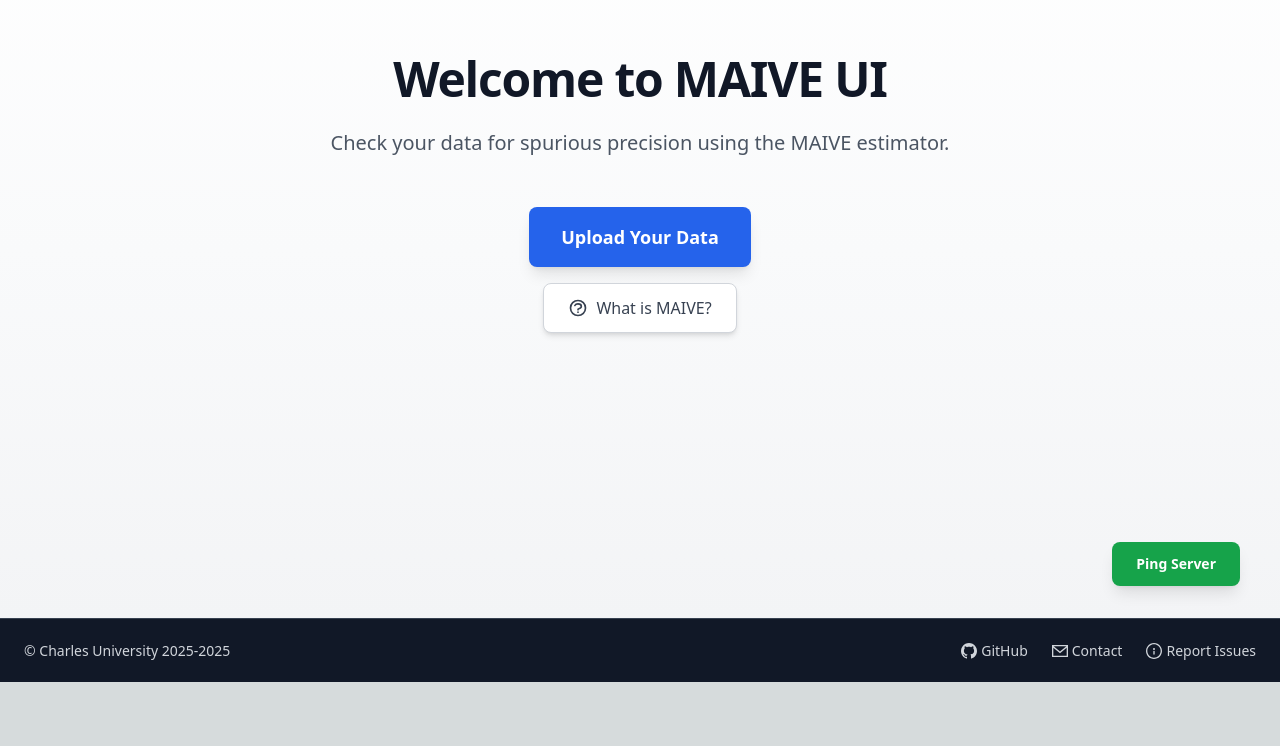
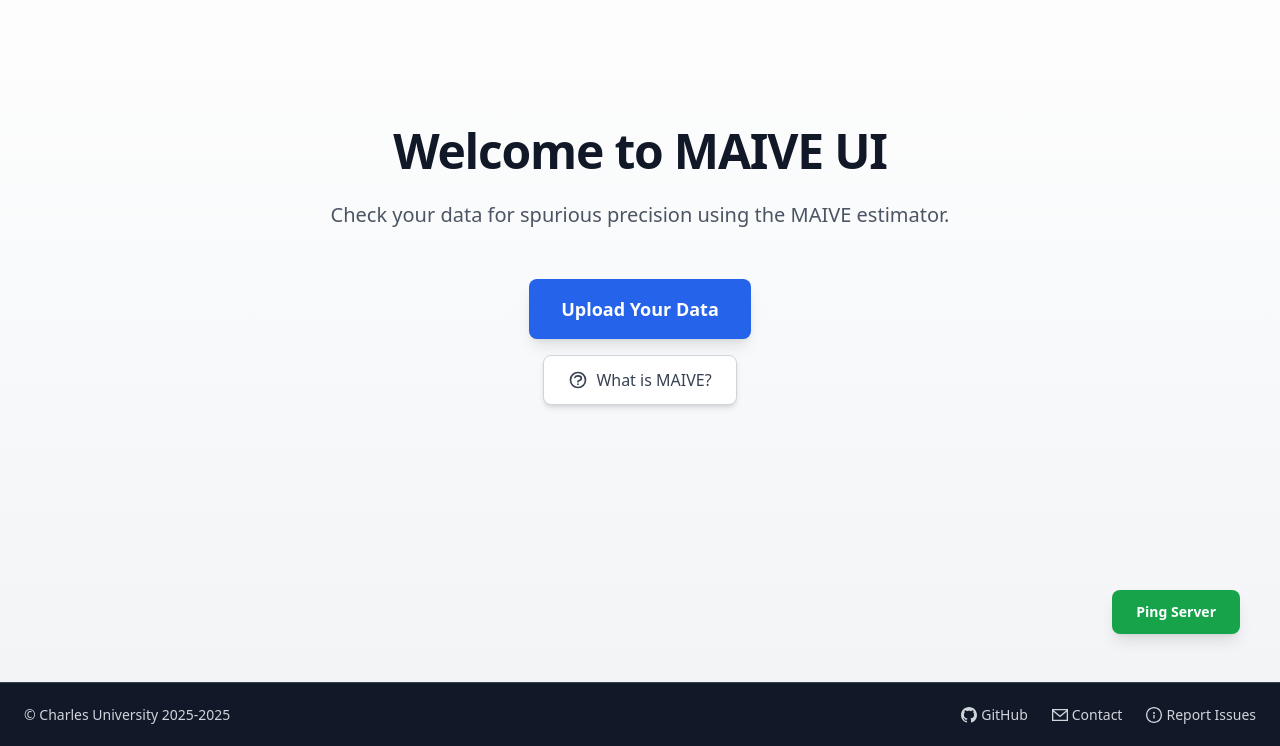
Before and after one commit to PetrCala/maive-ui, a Next.js app in the folder apps/react-ui/client/: page / in a window 1280 px wide. Shown: the part 118-864 px from the top of the page. Before the commit the page ends 800 px from the top, so only its background shows below. Built offline with nearby package versions, Linux system fonts and the light colour scheme.

Commit message:
style: the home page now hides the footer beyond the screen height

```diff
--- a/apps/react-ui/client/src/components/Buttons/PingButton.tsx
+++ b/apps/react-ui/client/src/components/Buttons/PingButton.tsx
@@ -17,7 +17,7 @@ export default function PingButton() {
   return (
     <button
       onClick={pingServer}
-      className="fixed bottom-24 right-8 mr-2 px-6 py-3 text-sm font-semibold text-white bg-green-600 rounded-lg hover:bg-green-700 dark:bg-green-500 dark:hover:bg-green-600 transition-all duration-200 shadow-lg hover:shadow-xl transform hover:-translate-y-0.5"
+      className="fixed bottom-12 right-8 mr-2 px-6 py-3 text-sm font-semibold text-white bg-green-600 rounded-lg hover:bg-green-700 dark:bg-green-500 dark:hover:bg-green-600 transition-all duration-200 shadow-lg hover:shadow-xl transform hover:-translate-y-0.5"
     >
       Ping Server
     </button>
--- a/apps/react-ui/client/src/pages/index.tsx
+++ b/apps/react-ui/client/src/pages/index.tsx
@@ -13,7 +13,7 @@ export default function Home() {
       <Head>
         <title>{`${CONST.APP_DISPLAY_NAME} - Welcome`}</title>
       </Head>
-      <main className="page-container">
+      <main className="home-page-container">
         <div className="max-w-2xl text-center">
           <h1 className="text-5xl font-bold mb-6 text-gray-900 dark:text-white tracking-tight">
             Welcome to {CONST.APP_DISPLAY_NAME}
--- a/apps/react-ui/client/src/styles/globals.css
+++ b/apps/react-ui/client/src/styles/globals.css
@@ -32,12 +32,38 @@ body {
 	min-height: 100vh;
 }
 
-.page-container {
+/* Abstract common page properties */
+.common-page-container {
+	min-height: 100vh;
 	display: flex;
-	flex: 1 1 0%;
 	flex-direction: column;
 	align-items: center;
 	justify-content: center;
+}
+
+.home-page-container {
+	@apply common-page-container;
+	padding-left: 1.5rem;
+	padding-right: 1.5rem;
+	padding-top: 3rem;
+	padding-bottom: 3rem;
+	background-image: linear-gradient(to bottom, #fff, #f9fafb 50%, #f3f4f6 100%);
+}
+
+@media (prefers-color-scheme: dark) {
+	.home-page-container {
+		background-image: linear-gradient(
+			to bottom,
+			#111827,
+			#1f2937 50%,
+			#111827 100%
+		);
+	}
+}
+
+.page-container {
+	@apply common-page-container;
+	flex: 1 1 0%;
 	padding: 6rem;
 	padding-top: 1rem;
 	background-image: linear-gradient(to bottom, #fff, #f9fafb, #f3f4f6);
```
